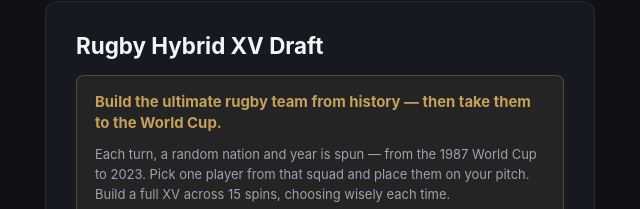
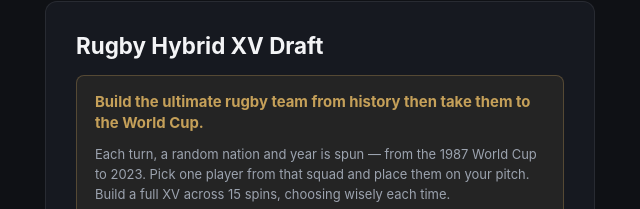
Before and after one commit to sjwickes9/rugby-draft-sim, a plain HTML site: page index.html in a window 1280 px wide. Shown: the part 114-323 px from the top of the page, 320-960 px from the left. Drawn offline with Linux system fonts and the light colour scheme.

Commit message:
Update index.html

```diff
--- a/index.html
+++ b/index.html
@@ -24,7 +24,7 @@
             </div>
 
             <div class="explainer-box">
-                <div class="explainer-lead">Build the ultimate rugby team from history — then take them to the World Cup.</div>
+                <div class="explainer-lead">Build the ultimate rugby team from history then take them to the World Cup.</div>
                 <div class="explainer-body">Each turn, a random nation and year is spun — from the 1987 World Cup to 2023. Pick one player from that squad and place them on your pitch. Build a full XV across 15 spins, choosing wisely each time.</div>
                 <div class="explainer-body">Your Hybrid XV replaces a real team in the 2023 bracket. Once your squad is complete, simulate the tournament and see how far they go.</div>
                 <div class="explainer-rules">
```
